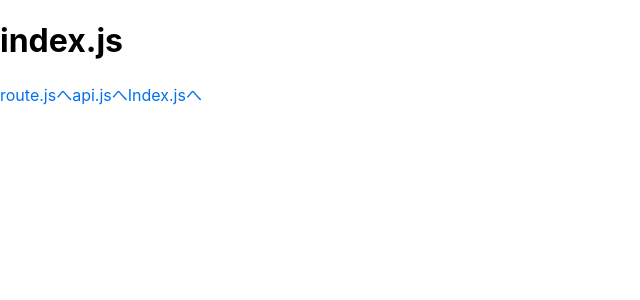
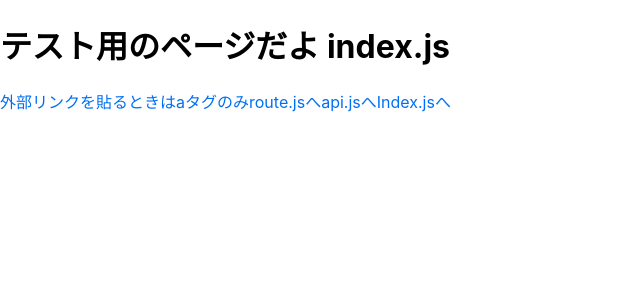
Before and after one commit to ooitanojohn/ooitanojohn, a Next.js app: page /posts in a window 1280 px wide. Shown: the top 300 px of the page, without its empty margins (0-640 px from the left). Built offline with nearby package versions, Linux system fonts and the light colour scheme.

Commit message:
[add] git-flow形式でblog作り進めていく

```diff
--- a/pages/posts/index.js
+++ b/pages/posts/index.js
@@ -3,8 +3,9 @@ import Link from 'next/link'
 export default function Index(params) {
   return (
     <>
-      <h1>index.js</h1>
-      <Link href="/posts/route"><a>route.jsへ</a></Link>
+      <h1>テスト用のページだよ index.js</h1>
+      <a href="http://ooitanojohn.wp.xdomain.jp/">外部リンクを貼るときはaタグのみ</a>
+      <Link href="/posts/route"><a className='a_test_class'>route.jsへ</a></Link>
       <Link href="/posts/api"><a>api.jsへ</a></Link>
       <Link href="/"><a>Index.jsへ</a></Link>
     </>
```
